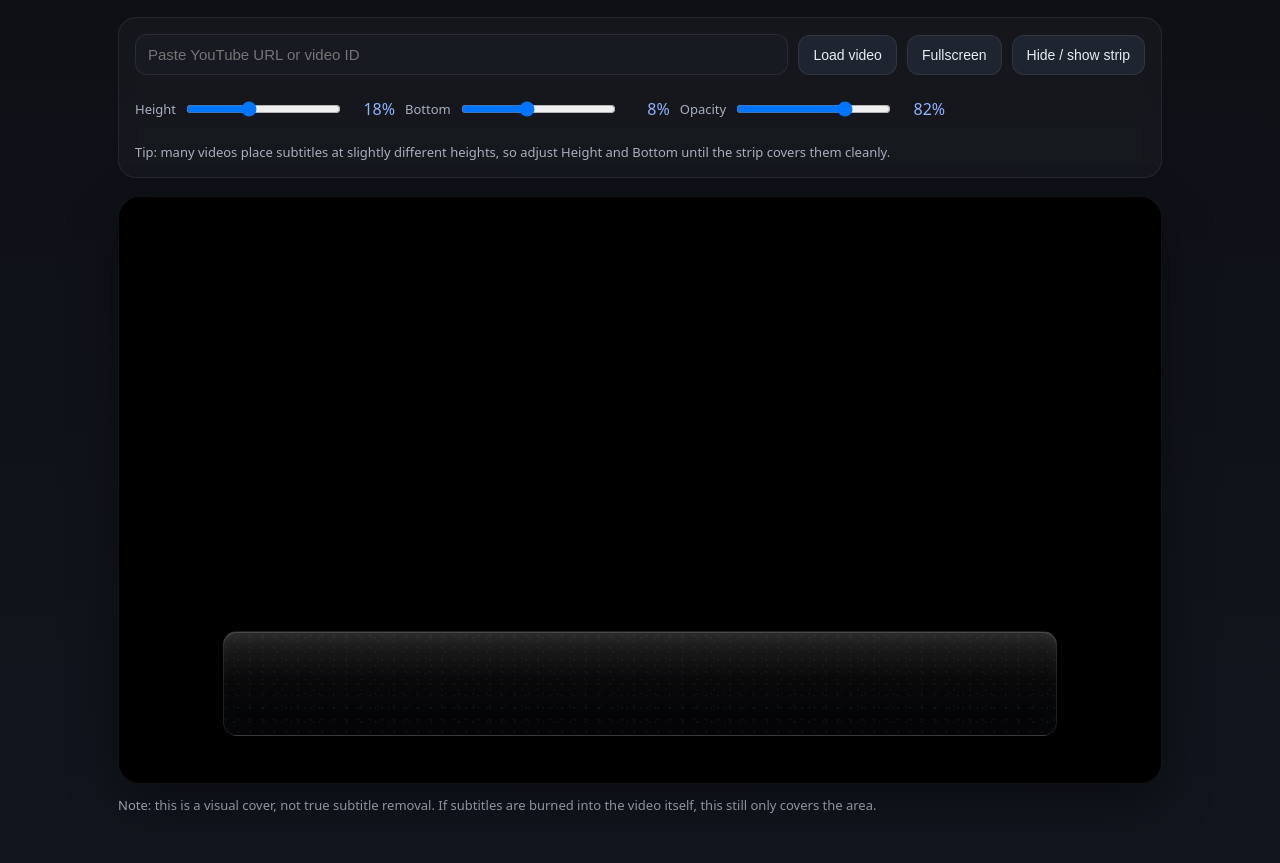
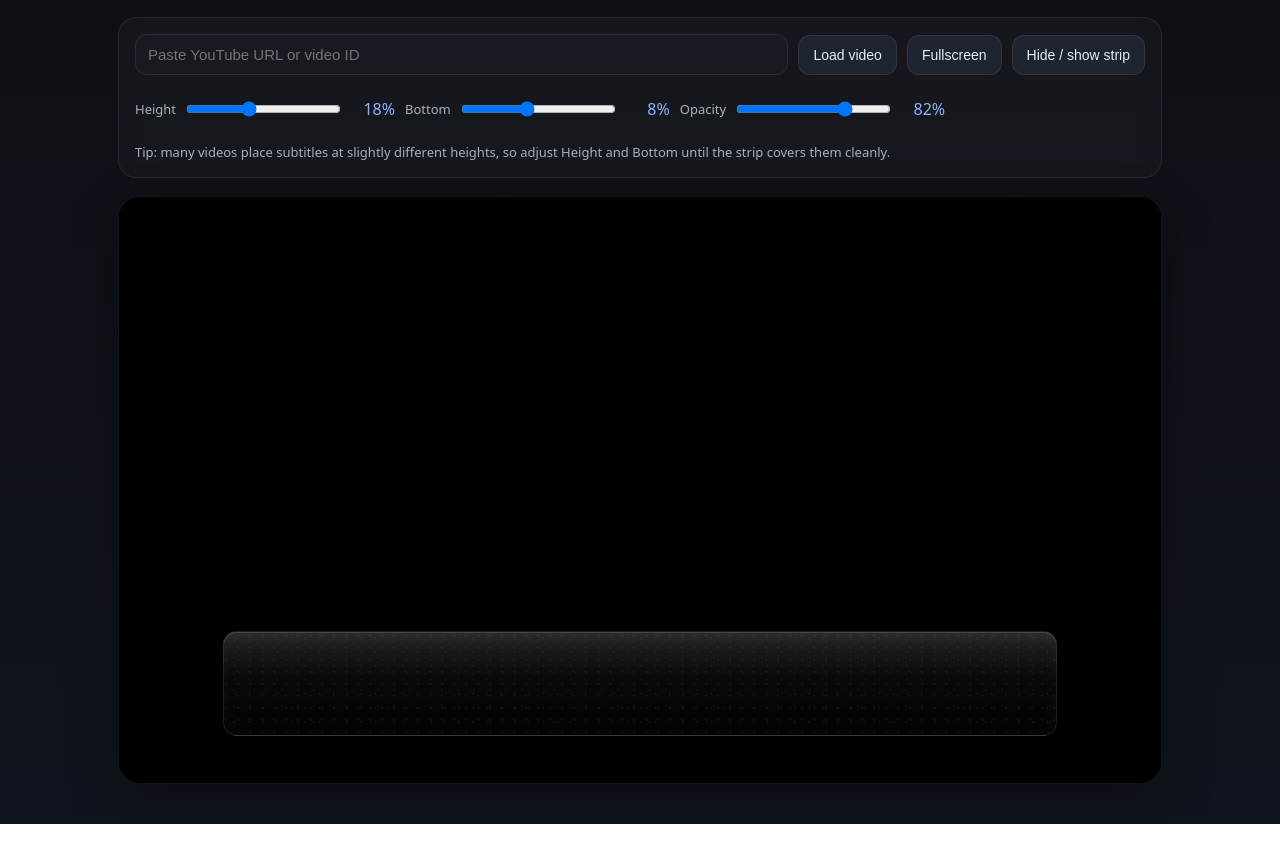
Before and after one commit to yuvalgoth/yt-subtitle-hider, a plain HTML site: page index.html in a window 1280 px wide. Shown: the part 91-954 px from the top of the page. After the commit the page ends 915 px from the top, so only its background shows below. Drawn offline with Linux system fonts and the light colour scheme.

Commit message:
Remove hint paragraph about subtitle masking

```diff
--- a/index.html
+++ b/index.html
@@ -310,9 +310,6 @@
       <div id="subtitleMask" class="subtitle-mask"></div>
     </div>
 
-    <p class="hint">
-      Note: this is a visual cover, not true subtitle removal. If subtitles are burned into the video itself, this still only covers the area.
-    </p>
   </div>
 
   <script>
```
